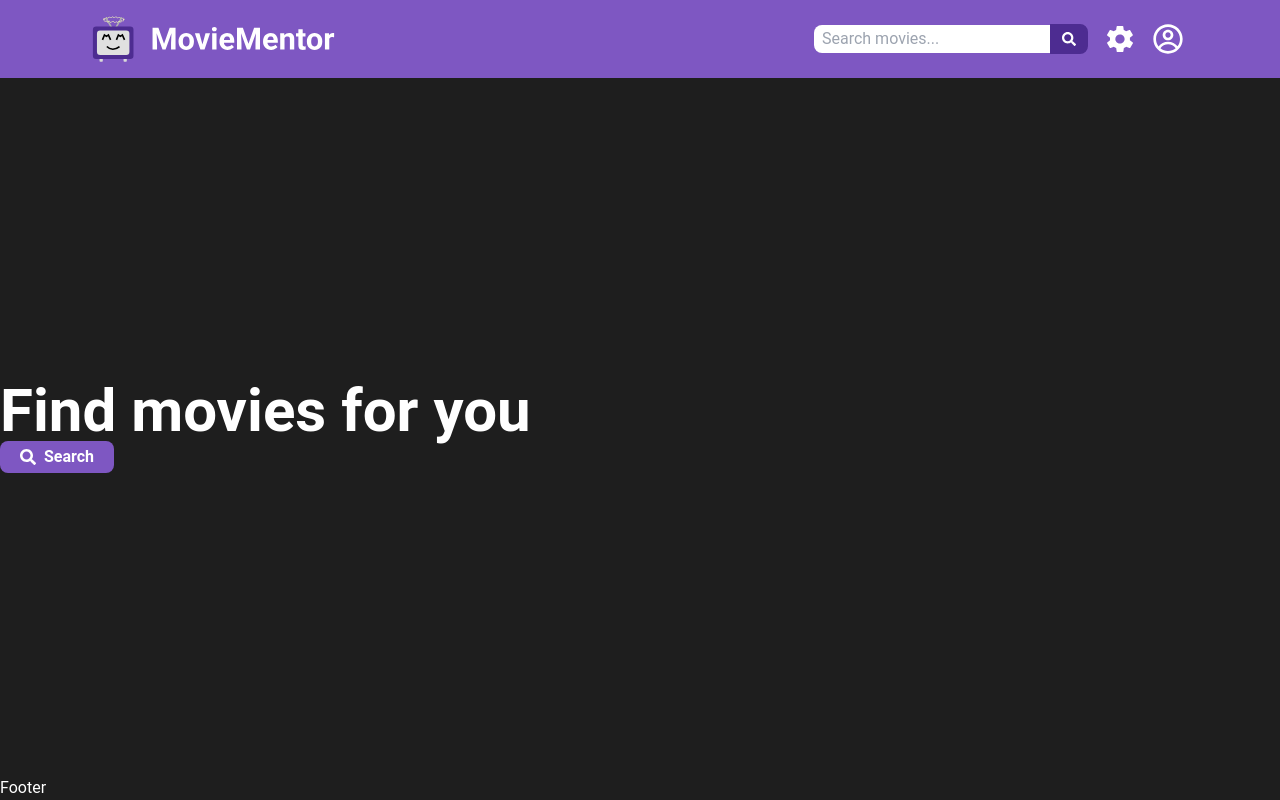
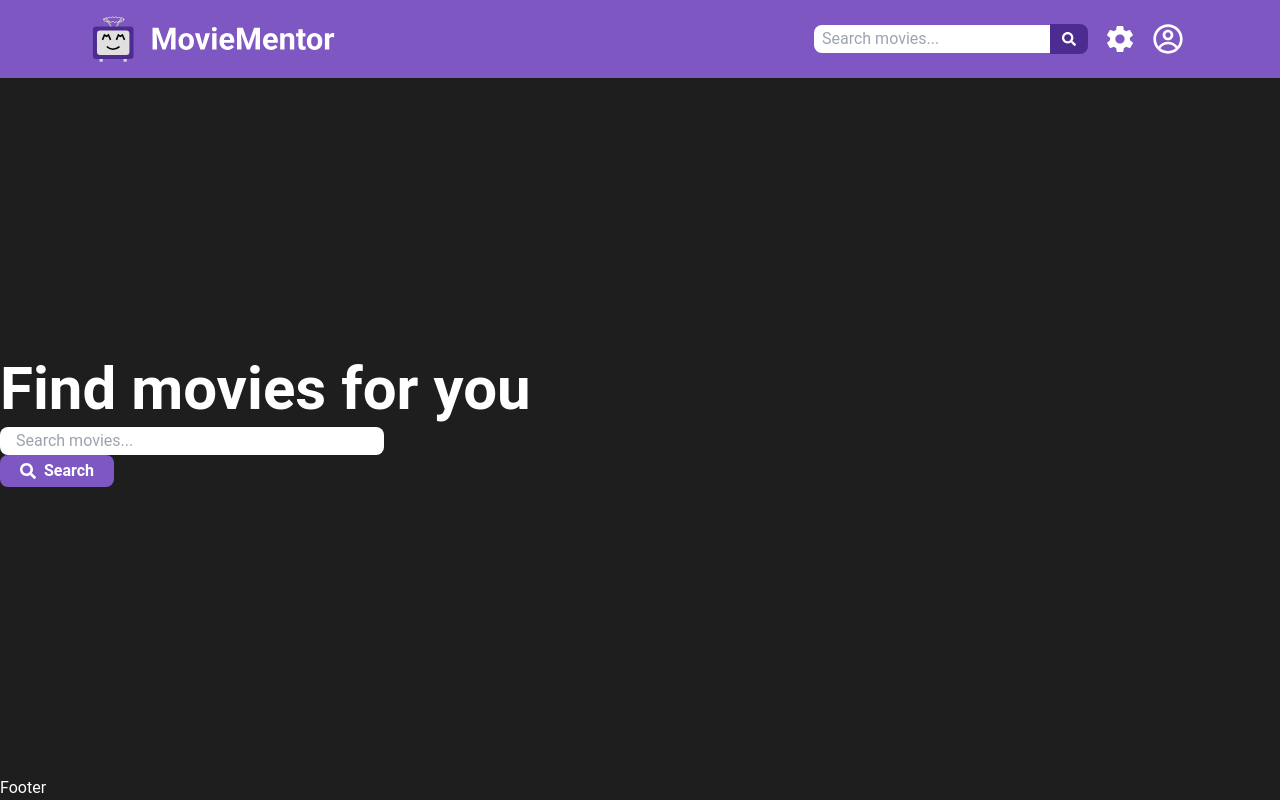
Before and after one commit to ContentWarnings/WebFrontend, a React (Create React App) app: page / in a window 1280 px wide. Built offline with nearby package versions, Linux system fonts and the light colour scheme; the HTML template or start-up script is replaced by a standard one.

Commit message:
Refactor and search bar to Home page

```diff
--- /dev/null
+++ b/src/components/Home/SearchBar.tsx
@@ -0,0 +1,44 @@
+import Primary2Button from "../shared/Primary2Button";
+import { FaSearch } from "react-icons/fa";
+import { useState } from "react";
+
+function SearchBar() {
+  const [text, setText] = useState("");
+
+  const handleClick = () => {
+    console.log("Button was clicked");
+  };
+
+  const handleChange = (e: any) => setText(e.target.value);
+
+  const handleSubmit = (e: any) => {
+    e.preventDefault();
+
+    if (text !== "") {
+      // @todo - search for that movie on search page
+      setText("");
+    }
+  };
+
+  return (
+    <form className="w-full max-w-sm" onSubmit={handleSubmit}>
+      <div className="items-center py-2">
+        <input
+          type="text"
+          className="appearance-none border-none w-full text-gray-700 py-1 px-4 leading-tight focus:outline-none rounded-lg"
+          placeholder="Search movies..."
+          value={text}
+          onChange={handleChange}
+        />
+        {/* Make sure to add hover colors!!! */}
+        <Primary2Button
+          name="Search"
+          icon={<FaSearch />}
+          onClick={handleClick}
+        />
+      </div>
+    </form>
+  );
+}
+
+export default SearchBar;
--- a/src/pages/Home.tsx
+++ b/src/pages/Home.tsx
@@ -1,15 +1,9 @@
-import Primary2Button from "../components/shared/Primary2Button";
-import { FaSearch } from "react-icons/fa";
-
+import SearchBar from "../components/Home/SearchBar";
 function Home() {
-  const handleClick = () => {
-    console.log("Button was clicked");
-  };
-
   return (
     <div className="">
       <div className="text-6xl text-light-1 font-bold">Find movies for you</div>
-      <Primary2Button name="Search" icon={<FaSearch />} onClick={handleClick} />
+      <SearchBar />
     </div>
   );
 }
```
